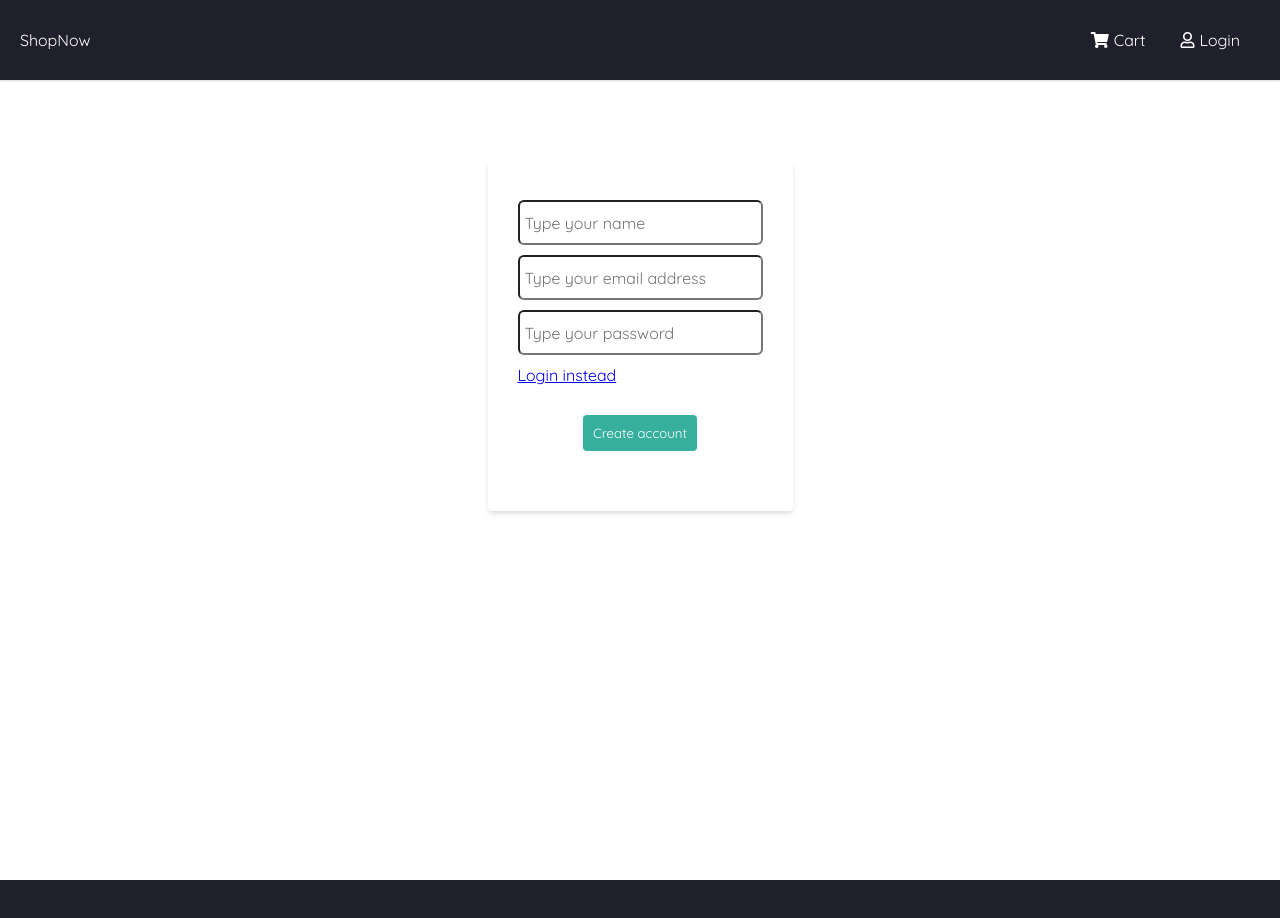
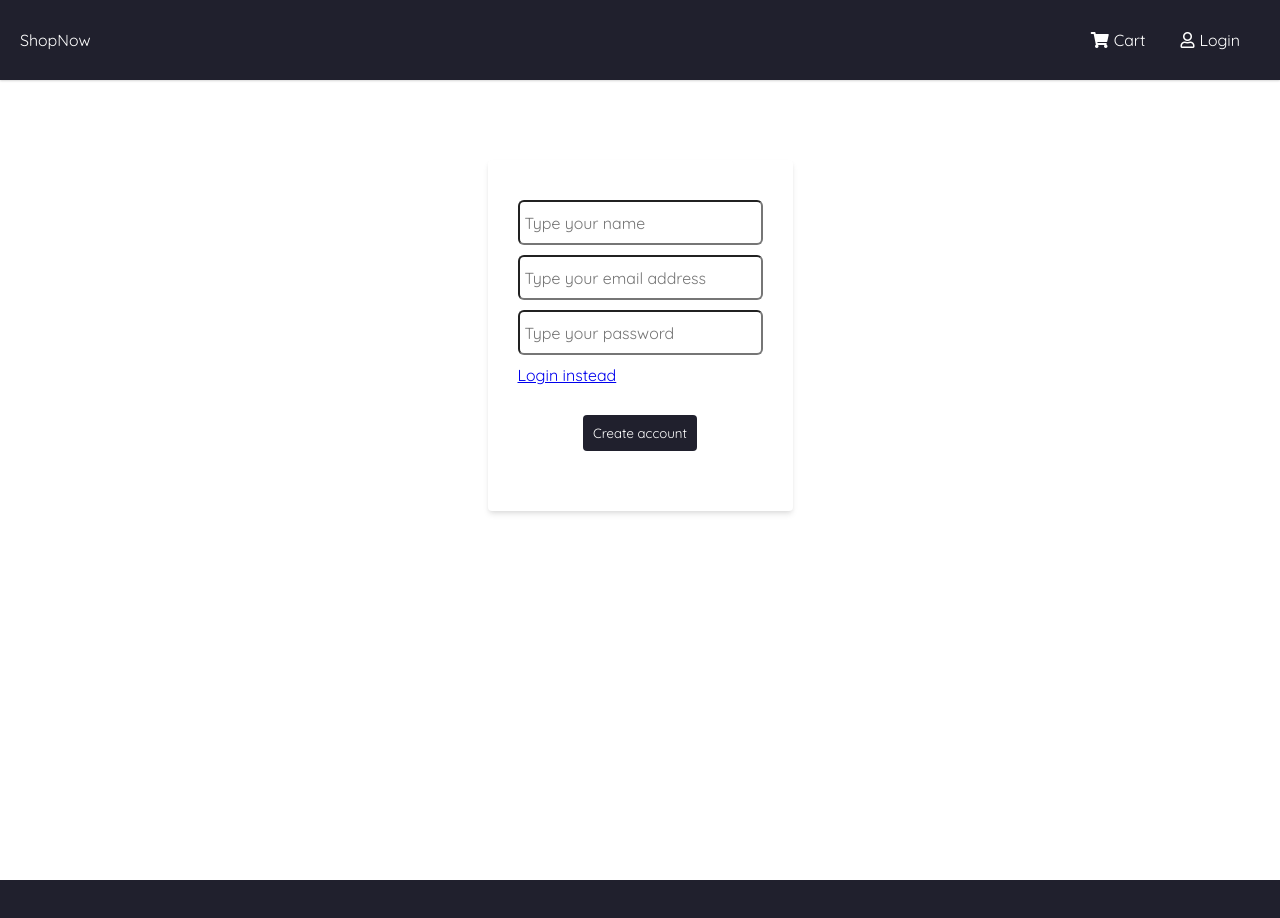
Before and after one commit to nagwan/e-commerce-app, a React (Create React App) app in the folder frontend/: page /register in a window 1280 px wide. Shown: the top 918 px of the page. Built offline with nearby package versions, Linux system fonts and the light colour scheme.

Commit message:
modify action buttons

```diff
--- a/frontend/src/pages/Login.js
+++ b/frontend/src/pages/Login.js
@@ -56,7 +56,7 @@ export default function Login() {
                 </div>
 
                 <div className="w-100 d-flex justify-content-center m-y-30">
-                    <button disabled={isLoading} className="col-12 col-md-4 btn p-10 radius-4 btn-success" onClick={validateData}>
+                    <button disabled={isLoading} className="col-12 col-md-4 btn p-10 radius-4 btn-main" onClick={validateData}>
                         <span>Login</span>
                     </button>
                 </div>
--- a/frontend/src/pages/Register.js
+++ b/frontend/src/pages/Register.js
@@ -96,7 +96,7 @@ export default function Register() {
         </div>
 
         <div className="w-100 d-flex justify-content-center m-y-30">
-          <button disabled={isLoading} className="col-auto btn p-10 radius-4 btn-success" onClick={validateData}>
+          <button disabled={isLoading} className="col-auto btn p-10 radius-4 btn-main" onClick={validateData}>
             <span>Create account</span>
           </button>
         </div>
--- a/frontend/src/store/user/actions.js
+++ b/frontend/src/store/user/actions.js
@@ -41,13 +41,11 @@ export function userLogin(data, routerHistory) {
 
 export function userLogout(routerHistory) {
 
-
     return async function (dispatch) {
         try {
             dispatch({ type: USER_LOGOUT })
             document.cookie = `TOKEN=`
             routerHistory.push("/")
-
         } catch (error) {
             console.log(error)
         }
```
